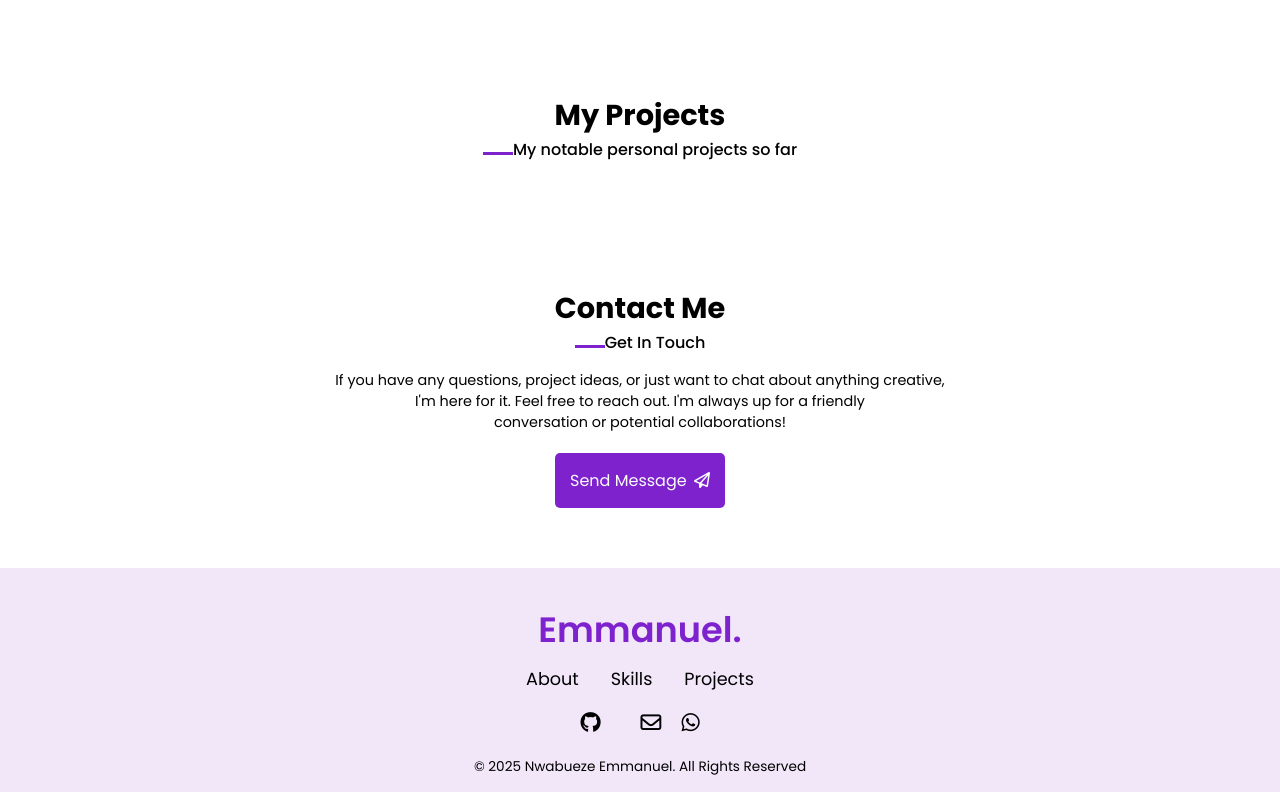
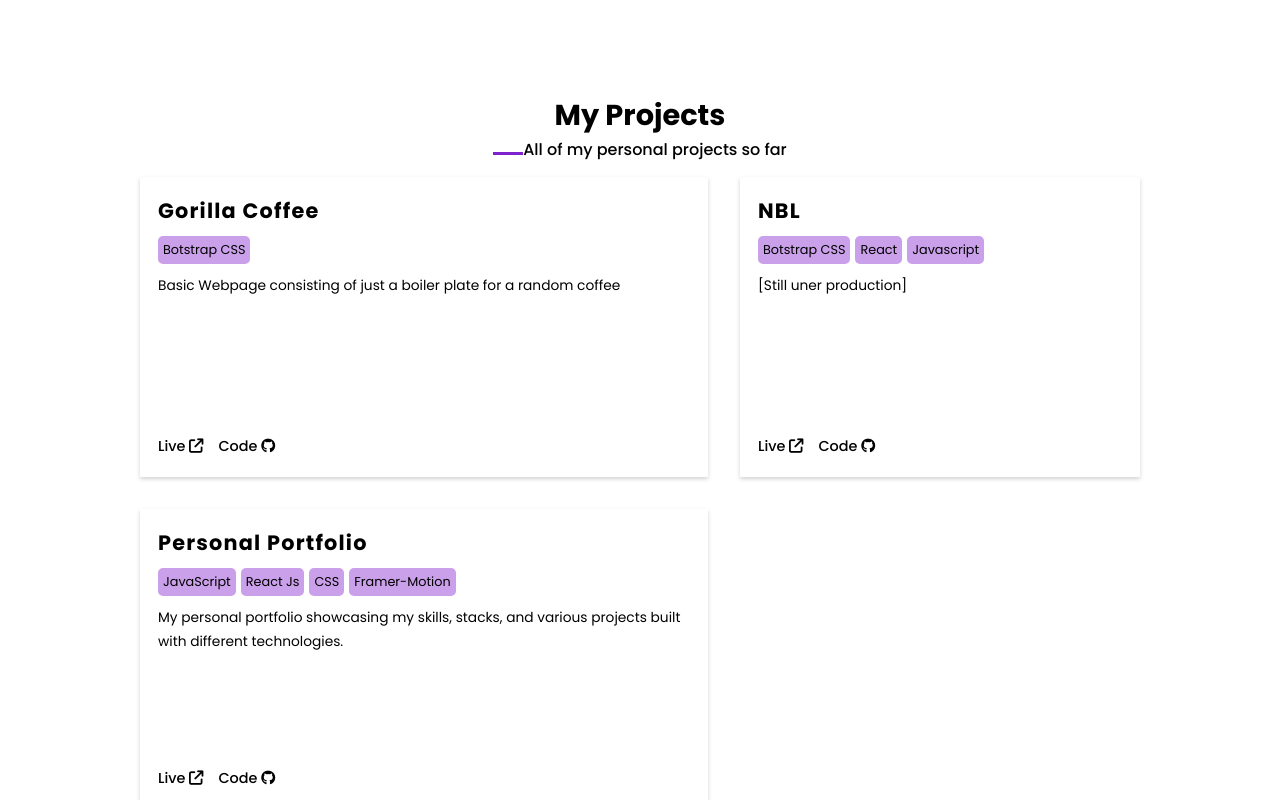
Before and after one commit to emmanw3l/personal-portfolio, a React (Vite) app: page / in a window 1280 px wide. Shown: the part 1840-2640 px from the top of the page. Built offline with nearby package versions, Linux system fonts and the light colour scheme.

Commit message:
portfolio changes

```diff
--- a/src/components/Projects/Projects.jsx
+++ b/src/components/Projects/Projects.jsx
@@ -9,9 +9,9 @@ export default function Projects() {
       <section className="projects-info">
         <div className="header">
           <h2>My Projects</h2>
-          <p><div className="header-bar"></div>My notable personal projects so far</p>
+          <p><div className="header-bar"></div>All of my personal projects so far</p>
         </div>
-        {/* <div className="project-cards">
+        <div className="project-cards">
           {projectInfo.map((info, i) => {
             return (
               <ProjectCard
@@ -20,7 +20,7 @@ export default function Projects() {
               />
             );
           })}
-        </div> */}
+        </div>
       </section>
     </main>
   );
--- a/src/helper/projects.js
+++ b/src/helper/projects.js
@@ -1,50 +1,27 @@
 export const projectInfo = [
   {
-    name: "PTE-FUTO",
-    tools: ["React Js", "Tailwind CSS", "TypeScript", "Firebase"],
+    name: "Gorilla Coffee",
+    tools: ["Botstrap CSS"],
     details:
-      "Developed an E-Learning platform that provides a centralized hub for students of the Polymer and Textile Engineering Department, offering 100+ course outlines, 200+ downloadable handouts and past questions, a GPA calculator, and a blog platform with educational content.",
-    liveLink: "https://pte-futo.vercel.app",
-    githubLink: "https://github.com/chrismbah/PTE-FUTO",
+    "Basic Webpage consisting of just a boiler plate for a random coffee",
+    liveLink: "https://gorilla-coffee-eight.vercel.app/",
+    githubLink: "https://github.com/emmanw3l/gorilla_coffee",
+  },
+  {
+    name: "NBL",
+    tools: ["Botstrap CSS", "React", "Javascript", ],
+    details:
+    "[Still uner production]",
+    liveLink: "https://naijabooklovers.vercel.app",
+    githubLink: "#",
   },
   {
     name: "Personal Portfolio",
     tools: ["JavaScript", "React Js", "CSS", "Framer-Motion"],
     details:
       "My personal portfolio showcasing my skills, stacks, and various projects built with different technologies.",
-    liveLink: "https://chrismbah.vercel.app",
-    githubLink: "https://github.com/chrismbah/Chris-Portfolio",
+    liveLink: "https://nwabueze-emmanuel.vercel.app",
+    githubLink: "https://github.com/emmanw3l/personal-portfolio",
   },
-  {
-    name: "ChronoScribe",
-    tools: ["React.js", "Node.js", "Express", "MySQL"],
-    details:
-      "Developed a responsive full-stack blog platform with robust JWT-based user authentication, enabling secure post creation, editing, and deletion, while ensuring platform security.",
-    // liveLink: "https://chronoscribe-app.vercel.app", // Update if you have a live link
-    githubLink: "https://github.com/chrismbah/ChronoScribe", // Update if you have a repo link
-  },
-  {
-    name: "Taskr",
-    tools: ["Express", "TypeScript", "MongoDB", "Jest", "Supertest"],
-    details:
-      "Built a task management server app with features for assign and control due dates of tasks, to avoid overlooking any of them. It supports task creation, updates, data handling, and automated reminders.",
-    // liveLink: "https://taskr-app.vercel.app", // Update if you have a live link
-    githubLink: "https://github.com/chrismbah/taskr-server", // Update if you have a repo link
-  },
-  // {
-  //   name: "Coin Pulse",
-  //   tools: ["JavaScript", "React Js", "CSS", "REST API"],
-  //   details:
-  //     "A cryptocurrency price tracker app enabling users to stay updated on real-time cryptocurrency prices, market cap, and other essential information.",
-  //   liveLink: "https://coin-pulse.vercel.app",
-  //   githubLink: "https://github.com/chrismbah/Coin-Pulse",
-  // },
-  // {
-  //   name: "Spend Smart",
-  //   tools: ["JavaScript", "React-Js", "TypeScript"],
-  //   details:
-  //     "A user-friendly expense tracker designed to help users manage their finances efficiently.",
-  //   liveLink: "https://spend-smart-nine.vercel.app",
-  //   githubLink: "https://github.com/chrismbah/Spend-Smart",
-  // },
+
 ];
```
